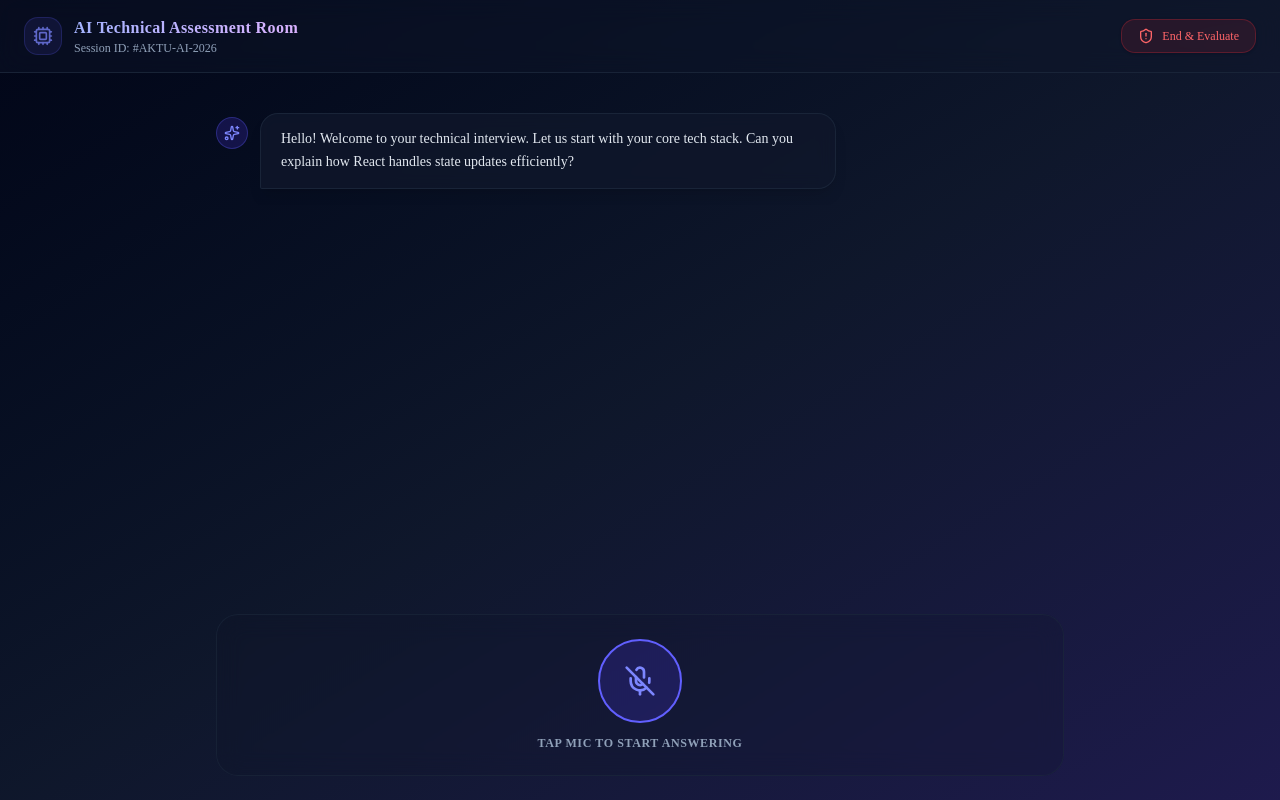
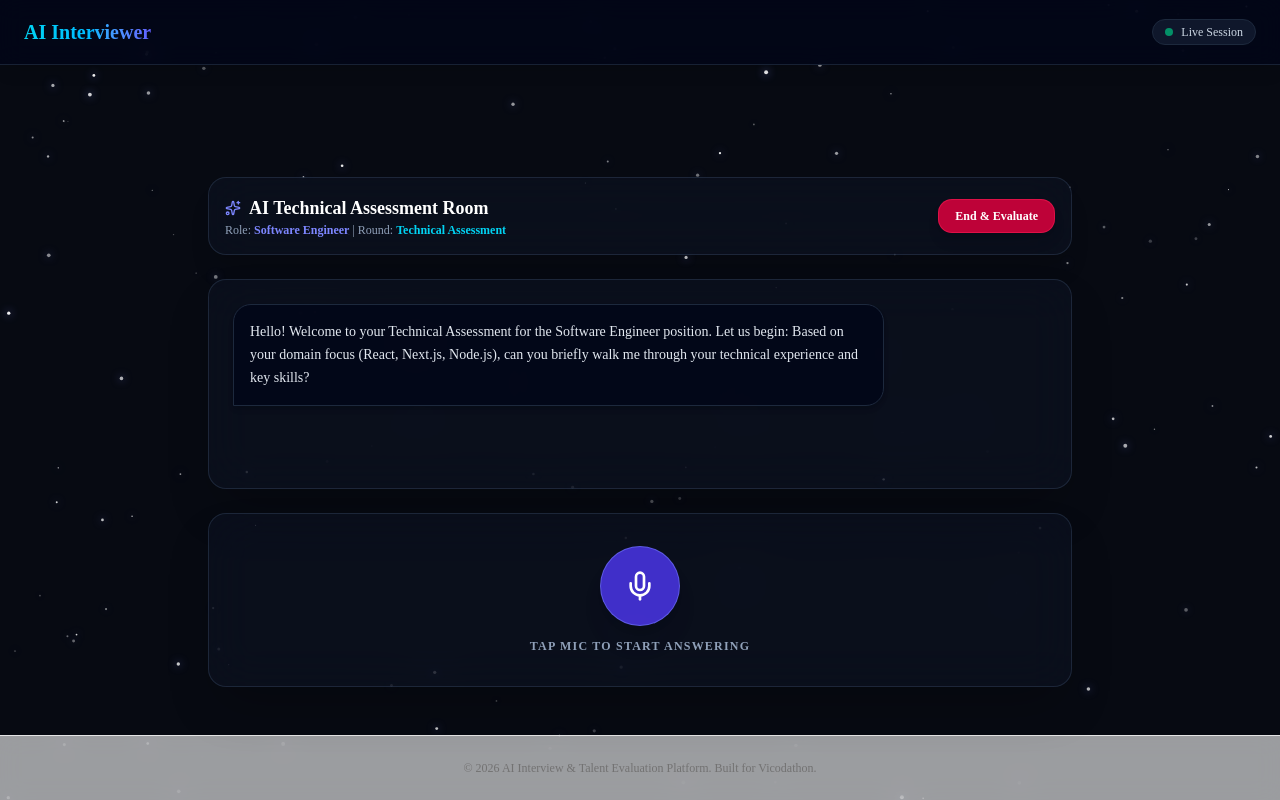
Before and after one commit to nainamaurya460-star/vicodathon_the_aarambhies, a Next.js app: page /interview/room in a window 1280 px wide. Built offline with nearby package versions, Linux system fonts and the light colour scheme.

Commit message:
Update interview room logic for dynamic role and round specific questions

```diff
--- a/src/app/interview/room/page.tsx
+++ b/src/app/interview/room/page.tsx
@@ -1,128 +1,155 @@
-'use client';
+"use client";
 
-import { useState, useEffect, useRef } from 'react';
-import Link from 'next/link';
-import { Sparkles, ShieldAlert, Cpu, Mic, MicOff } from 'lucide-react';
+import { useState, useEffect } from "react";
+import { useRouter } from "next/navigation";
+import StarBackground from "@/components/ui/StarBackground";
+import Navbar from "@/components/ui/Navbar";
+import Footer from "@/components/ui/Footer";
+import { Mic, MicOff, Sparkles, Loader2 } from "lucide-react";
 
-export default function InterviewRoom() {
-  const [messages, setMessages] = useState([
-    { sender: 'ai', text: 'Hello! Welcome to your technical interview. Let us start with your core tech stack. Can you explain how React handles state updates efficiently?' }
-  ]);
-
-  const [isRecording, setIsRecording] = useState(false);
-  const [transcript, setTranscript] = useState('');
-  const recognitionRef = useRef<any>(null);
-  const isListeningRef = useRef(false);
+export default function InterviewRoomPage() {
+  const router = useRouter();
+  const [messages, setMessages] = useState<Array<{ sender: "ai" | "user"; text: string }>>([]);
+  const [isListening, setIsListening] = useState(false);
+  const [isGenerating, setIsGenerating] = useState(false);
+  const [qaHistory, setQaHistory] = useState<Array<{ question: string; answer: string }>>([]);
+  const [setupConfig, setSetupConfig] = useState<any>(null);
 
   useEffect(() => {
-    isListeningRef.current = isRecording;
-  }, [isRecording]);
+    // Session Storage se setup details read karein
+    const storedSetup = sessionStorage.getItem("interview_setup");
+    const config = storedSetup
+      ? JSON.parse(storedSetup)
+      : {
+          role: "Software Engineer",
+          level: "Entry Level",
+          round: "Technical Assessment",
+          jd: "React, Next.js, Node.js",
+          resumeText: "",
+        };
 
-  useEffect(() => {
-    const SpeechRecognition =
-      (window as any).SpeechRecognition || (window as any).webkitSpeechRecognition;
+    setSetupConfig(config);
 
-    if (SpeechRecognition) {
-      const recognition = new SpeechRecognition();
-      recognition.continuous = true;
-      recognition.interimResults = true;
-      recognition.lang = 'en-US';
-
-      recognition.onresult = (event: any) => {
-        let currentTranscript = '';
-        for (let i = event.resultIndex; i < event.results.length; i++) {
-          currentTranscript += event.results[i][0].transcript;
-        }
-        setTranscript(currentTranscript);
-      };
-
-      recognition.onend = () => {
-        if (isListeningRef.current) {
-          try {
-            recognition.start();
-          } catch (err) {
-            console.error('Speech recognition auto-restart error:', err);
-          }
-        }
-      };
-
-      recognition.onerror = (event: any) => {
-        if (event.error === 'no-speech' && isListeningRef.current) {
-          try {
-            recognition.start();
-          } catch (e) {}
-        }
-      };
-
-      recognitionRef.current = recognition;
-    }
+    // Context based first question trigger
+    generateInitialQuestion(config);
   }, []);
 
+  const generateInitialQuestion = async (config: any) => {
+    setIsGenerating(true);
+    const initialPrompt = `Welcome candidate to the interview. Ask the first distinct question tailored for Role: ${config.role}, Level: ${config.level}, Round: ${config.round}. Job Details: ${config.jd}. Keep it single-question format.`;
+
+    // Static contextual starting fallback matching selected round
+    const defaultStart = `Hello! Welcome to your ${config.round} for the ${config.role} position. Let us begin: Based on your domain focus (${config.jd || config.role}), can you briefly walk me through your technical experience and key skills?`;
+
+    setMessages([
+      {
+        sender: "ai",
+        text: defaultStart,
+      },
+    ]);
+    setIsGenerating(false);
+  };
+
+  const handleSpeechAnswer = async (spokenText: string) => {
+    if (!spokenText.trim()) return;
+
+    const currentQuestion = messages[messages.length - 1]?.text || "Interview Question";
+    const updatedHistory = [...qaHistory, { question: currentQuestion, answer: spokenText }];
+    setQaHistory(updatedHistory);
+    sessionStorage.setItem("qa_history", JSON.stringify(updatedHistory));
+
+    // Show user answer in UI
+    setMessages((prev) => [...prev, { sender: "user", text: spokenText }]);
+    setIsGenerating(true);
+
+    // Setup Context के आधार पर Agla Question Generate करना
+    const roundType = setupConfig?.round || "Technical Assessment";
+    const roleTitle = setupConfig?.role || "Software Developer";
+
+    let nextQuestionText = "";
+
+    // Round-Specific Dynamic Next Question Logic
+    if (qaHistory.length === 0) {
+      if (roundType.includes("Behavioral") || roundType.includes("HR")) {
+        nextQuestionText = `Thank you. For a ${roundType} scenario, describe a challenging problem you faced in a recent project and how you resolved it with your team.`;
+      } else if (roundType.includes("System Design")) {
+        nextQuestionText = `Good response. Moving to system design for a ${roleTitle}: How would you architecture high availability and caching in a web application?`;
+      } else {
+        nextQuestionText = `Great. Let's move to core technical concepts: How do you handle error handling, performance optimization, and async state updates in your projects?`;
+      }
+    } else if (qaHistory.length === 1) {
+      nextQuestionText = `Understood. Next question: How do you ensure code scalability, testing, and proper security best practices before deploying to production?`;
+    } else {
+      nextQuestionText = `Thank you! You have completed all key evaluation questions for this ${roundType} session. Click 'End & Evaluate' above to view your detailed performance report.`;
+    }
+
+    setTimeout(() => {
+      setMessages((prev) => [...prev, { sender: "ai", text: nextQuestionText }]);
+      setIsGenerating(false);
+    }, 1000);
+  };
+
   const toggleMic = () => {
-    if (!isRecording) {
-      setIsRecording(true);
-      setTranscript('');
-      try {
-        recognitionRef.current?.start();
-      } catch (e) {}
+    if (!isListening) {
+      setIsListening(true);
+      if ("webkitSpeechRecognition" in window || "SpeechRecognition" in window) {
+        const SpeechRecognition = (window as any).SpeechRecognition || (window as any).webkitSpeechRecognition;
+        const recognition = new SpeechRecognition();
+        recognition.continuous = false;
+        recognition.lang = "en-US";
+
+        recognition.onresult = (event: any) => {
+          const transcriptResult = event.results[0][0].transcript;
+          setIsListening(false);
+          handleSpeechAnswer(transcriptResult);
+        };
+
+        recognition.onerror = () => setIsListening(false);
+        recognition.onend = () => setIsListening(false);
+        recognition.start();
+      }
     } else {
-      setIsRecording(false);
-      try {
-        recognitionRef.current?.stop();
-      } catch (e) {}
-
-      if (transcript.trim()) {
-        setMessages((prev) => [
-          ...prev,
-          { sender: 'user', text: transcript },
-          { sender: 'ai', text: 'Thank you for your response. Let us move to the next coding challenge: Virtual DOM optimization.' }
-        ]);
-        setTranscript('');
-      }
+      setIsListening(false);
     }
   };
 
   return (
-    <div className="min-h-screen flex flex-col bg-gradient-to-br from-slate-950 via-slate-900 to-indigo-950 text-slate-100">
-      <header className="border-b border-slate-800/80 p-4 px-6 flex justify-between items-center bg-slate-900/40 backdrop-blur-md">
-        <div className="flex items-center space-x-3">
-          <div className="p-2 rounded-xl bg-indigo-500/10 border border-indigo-500/20 text-indigo-400">
-            <Cpu className="w-5 h-5 animate-pulse" />
+    <div className="min-h-screen text-slate-100 flex flex-col justify-between relative overflow-hidden font-sans">
+      <StarBackground />
+      <Navbar />
+
+      <main className="flex-1 max-w-4xl mx-auto w-full px-4 pt-28 pb-12 relative z-10 flex flex-col justify-between space-y-6">
+
+        {/* Top Header & End Button */}
+        <div className="flex items-center justify-between bg-slate-900/40 backdrop-blur-xl border border-slate-700/50 p-4 rounded-2xl shadow-xl">
+          <div>
+            <h2 className="text-lg font-bold text-white flex items-center gap-2">
+              <Sparkles className="w-4 h-4 text-indigo-400" /> AI Technical Assessment Room
+            </h2>
+            <p className="text-xs text-slate-400">
+              Role: <span className="text-indigo-400 font-semibold">{setupConfig?.role || "Software Engineer"}</span> | Round: <span className="text-cyan-400 font-semibold">{setupConfig?.round || "Technical"}</span>
+            </p>
           </div>
-          <div>
-            <h1 className="font-semibold text-base tracking-wide bg-gradient-to-r from-indigo-300 to-purple-300 bg-clip-text text-transparent">
-              AI Technical Assessment Room
-            </h1>
-            <p className="text-xs text-slate-400">Session ID: #AKTU-AI-2026</p>
-          </div>
+          <button
+            onClick={() => router.push("/report")}
+            className="px-4 py-2 rounded-xl bg-rose-600/80 hover:bg-rose-500 text-white font-semibold text-xs border border-rose-500/50 transition-all shadow-lg"
+          >
+            End & Evaluate
+          </button>
         </div>
 
-        <Link
-          href="/report"
-          className="flex items-center gap-2 px-4 py-2 rounded-xl bg-red-500/10 hover:bg-red-500/20 text-red-400 border border-red-500/25 text-xs font-medium transition-all duration-300 shadow-sm"
-        >
-          <ShieldAlert className="w-4 h-4" />
-          End & Evaluate
-        </Link>
-      </header>
-
-      <div className="flex-1 max-w-4xl w-full mx-auto p-6 flex flex-col justify-between">
-        <div className="space-y-6 overflow-y-auto py-4">
-          {messages.map((msg, index) => (
+        {/* Chat History Container (Exact UI Styling) */}
+        <div className="flex-1 bg-slate-900/40 backdrop-blur-xl border border-slate-700/50 rounded-2xl p-6 overflow-y-auto space-y-4 max-h-[520px] shadow-2xl">
+          {messages.map((msg, idx) => (
             <div
-              key={index}
-              className={`flex items-start gap-3 ${msg.sender === 'user' ? 'justify-end' : 'justify-start'}`}
+              key={idx}
+              className={`flex ${msg.sender === "user" ? "justify-end" : "justify-start"}`}
             >
-              {msg.sender === 'ai' && (
-                <div className="w-8 h-8 rounded-full bg-indigo-600/20 border border-indigo-500/30 flex items-center justify-center text-indigo-400 shrink-0 mt-1">
-                  <Sparkles className="w-4 h-4" />
-                </div>
-              )}
               <div
-                className={`max-w-xl rounded-2xl px-5 py-3.5 text-sm leading-relaxed shadow-lg ${
-                  msg.sender === 'user'
-                    ? 'bg-indigo-600 text-white rounded-br-xs shadow-indigo-600/20'
-                    : 'bg-slate-900/80 border border-slate-800/80 text-slate-200 rounded-bl-xs backdrop-blur-sm'
+                className={`max-w-[80%] rounded-2xl p-4 text-sm leading-relaxed ${
+                  msg.sender === "user"
+                    ? "bg-indigo-600/90 text-white rounded-br-none shadow-lg border border-indigo-400/30"
+                    : "bg-slate-950/80 text-slate-200 border border-slate-800 rounded-bl-none shadow-md"
                 }`}
               >
                 {msg.text}
@@ -130,33 +157,40 @@ export default function InterviewRoom() {
             </div>
           ))}
 
-          {isRecording && transcript && (
-            <div className="flex items-start gap-3 justify-end">
-              <div className="max-w-xl rounded-2xl px-5 py-3.5 text-sm leading-relaxed bg-indigo-600/40 border border-indigo-500/40 text-slate-200 italic shadow-lg">
-                <span className="text-indigo-300 font-semibold not-italic">Listening... </span>
-                {transcript}
+          {isGenerating && (
+            <div className="flex justify-start">
+              <div className="bg-slate-950/80 border border-slate-800 rounded-2xl p-4 text-xs text-indigo-400 flex items-center gap-2">
+                <Loader2 className="w-4 h-4 animate-spin" /> Generating round-specific evaluation question...
               </div>
             </div>
           )}
         </div>
 
-        {/* Dynamic Native Voice Controller */}
-        <div className="mt-8 border-t border-slate-800/60 pt-6 flex flex-col items-center bg-slate-900/20 rounded-3xl p-6 backdrop-blur-md border border-slate-800/40">
+        {/* Mic Control Bar */}
+        <div className="bg-slate-900/40 backdrop-blur-xl p-8 rounded-2xl border border-slate-700/50 flex flex-col items-center justify-center space-y-3 shadow-2xl">
           <button
             onClick={toggleMic}
-            className={`p-6 rounded-full transition-all duration-300 flex items-center justify-center border-2 ${
-              isRecording
-                ? 'bg-red-500/20 border-red-500 text-red-400 animate-pulse shadow-lg shadow-red-500/30'
-                : 'bg-indigo-600/20 border-indigo-500 text-indigo-400 hover:bg-indigo-600/30'
-            }`}
+            disabled={isGenerating}
+            className={`w-20 h-20 rounded-full flex items-center justify-center transition-all duration-300 shadow-xl border ${
+              isListening
+                ? "bg-rose-600/90 border-rose-400 animate-pulse ring-8 ring-rose-500/20"
+                : "bg-indigo-600/80 hover:bg-indigo-500 border-indigo-400/50 hover:scale-105"
+            } disabled:opacity-50`}
           >
-            {isRecording ? <Mic className="w-8 h-8" /> : <MicOff className="w-8 h-8" />}
+            {isListening ? (
+              <MicOff className="w-8 h-8 text-white" />
+            ) : (
+              <Mic className="w-8 h-8 text-white" />
+            )}
           </button>
-          <span className="mt-3 text-xs font-semibold uppercase tracking-wider text-slate-400">
-            {isRecording ? '🔴 Listening (Pause won\'t stop mic)' : 'Tap mic to start answering'}
+          <span className="text-xs font-bold uppercase tracking-widest text-slate-400">
+            {isListening ? "Listening to your response..." : "Tap mic to start answering"}
           </span>
         </div>
-      </div>
+
+      </main>
+
+      <Footer />
     </div>
   );
 }
```
